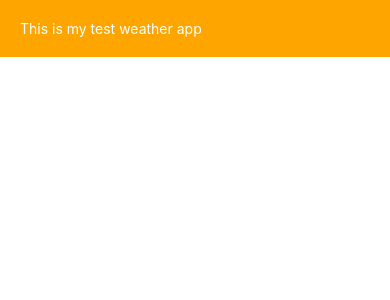
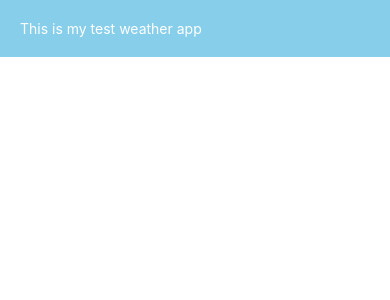
Before and after one commit to IsmailMuhammed2019/weatherApp, a React Native app: screen / in a window 390 px wide. Shown: the top 300 px of the page. Built offline with nearby package versions, Linux system fonts and the light colour scheme.

Commit message:
importing stylesheet and creating simple style

```diff
--- a/App.js
+++ b/App.js
@@ -1,14 +1,19 @@
 import React from "react";
-import {View, Text, SafeAreaView} from "react-native"
+import {View, Text, SafeAreaView, StyleSheet} from "react-native"
 
 const App = () => {
   return(
     <SafeAreaView>
-      <View style={{backgroundColor: 'orange'}}>
+      <View style={styles.container}>
         <Text style={{color: "#fff", margin: 20}}>This is my test weather app</Text>
       </View>
     </SafeAreaView>
   )
 }
 
+const styles = StyleSheet.create ({
+  container: {
+    backgroundColor: "skyblue"
+  }
+})
 export default App;
```
